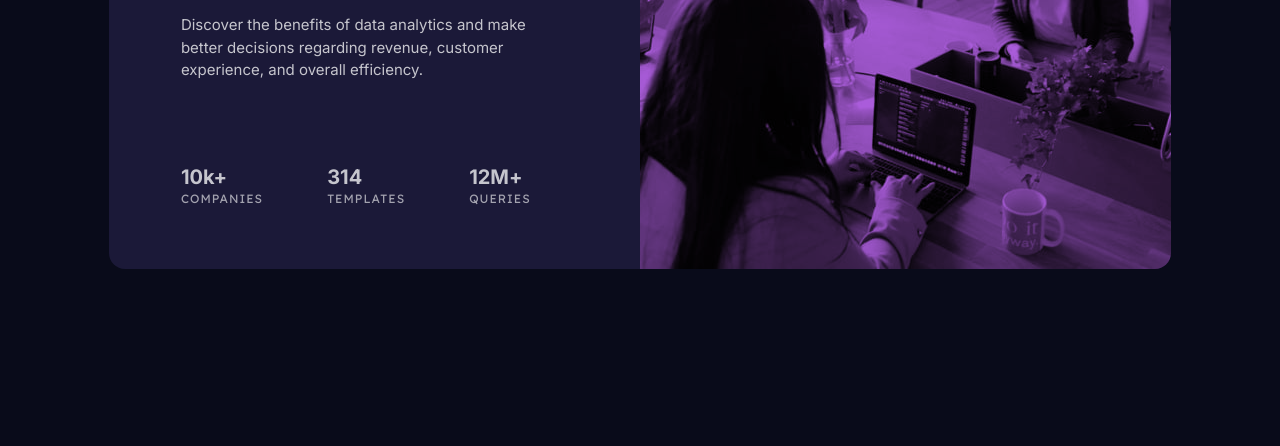
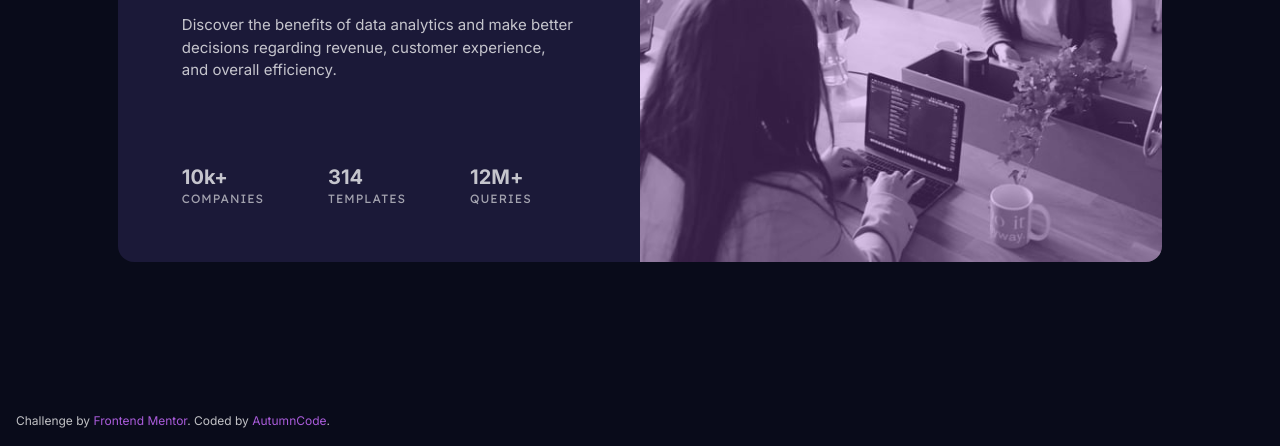
Before and after one commit to AutumnsCode/fem, a website built with Vite: page newbie/state-preview-card/index.html in a window 1280 px wide. Shown: the part 354-800 px from the top of the page. Built offline with nearby package versions, Linux system fonts and the light colour scheme.

Commit message:
complete challenge

```diff
--- a/newbie/state-preview-card/index.html
+++ b/newbie/state-preview-card/index.html
@@ -17,7 +17,8 @@
   <main class="container">
     <article class="article">
       <div class="article-body">
-        <h1>Get <span>insights</span> that help your business grow.</h1>
+        <div>
+          <h1>Get <span>insights</span> that help your business grow.</h1>
         <p class="article-body-para">Discover the benefits of data analytics and make better decisions regarding revenue, customer
           experience, and overall efficiency.</p>
         <div class="flex flow article-info">
@@ -34,14 +35,17 @@
             <h3>queries</h3>
           </div>
         </div>
+        </div>
       </div>
-      <div class="article-image"></div>
+      <picture class="article-image">
+        <source media="(min-width: 40em)" srcset="/images/image-header-desktop.jpg">
+        <img src="/images/image-header-mobile.jpg" alt="">
+      </picture>
     </article>
   </main>
-
-  <!-- <div class="attribution">
+  <footer>
     Challenge by <a href="https://www.frontendmentor.io?ref=challenge" target="_blank">Frontend Mentor</a>.
-    Coded by <a href="#">Your Name Here</a>.
-  </div> -->
+    Coded by <a href="https://www.frontendmentor.io/profile/AutumnsCode">AutumnCode</a>.
+  </footer>
 </body>
 </html>
--- a/newbie/state-preview-card/src/sass/abstract/_breakpoints.scss
+++ b/newbie/state-preview-card/src/sass/abstract/_breakpoints.scss
@@ -1,3 +1,3 @@
 $breakpoints: (
-  "desktop": 40em,
+  "desktop": 45em,
 )
--- a/newbie/state-preview-card/src/sass/base/_body.scss
+++ b/newbie/state-preview-card/src/sass/base/_body.scss
@@ -3,7 +3,6 @@ body {
   place-content: center;
   background: hsl(var(--clr-vd-blue));
   color: hsl(var(--clr-white) / 0.75);
-  width: 100vw;
   font-family: var(--ff-normal);
-  font-size: 15px;
+  font-size: 0.9375rem;
 }
--- /dev/null
+++ b/newbie/state-preview-card/src/sass/base/_footer.scss
@@ -0,0 +1,11 @@
+footer {
+  position: absolute;
+  bottom: 1rem;
+  left: 1rem;
+  font-size: .75rem;
+
+  a {
+    text-decoration: none;
+    color: hsl(var(--clr-soft-violet));
+  }
+}
--- a/newbie/state-preview-card/src/sass/base/_index.scss
+++ b/newbie/state-preview-card/src/sass/base/_index.scss
@@ -2,3 +2,4 @@
 @forward 'reset';
 @forward 'body';
 @forward 'container';
+@forward 'footer'
--- a/newbie/state-preview-card/src/sass/layout/_article.scss
+++ b/newbie/state-preview-card/src/sass/layout/_article.scss
@@ -2,42 +2,44 @@
 
 .article {
   display: flex;
+  max-width: 21.5625em;
+
+  border-radius: 1rem;
+  overflow: hidden;
   flex-direction: column-reverse;
-  width: 100%;
-  max-width: 21.5625rem;
-  border-radius: 8px;
-  overflow: hidden;
 
   @include mq-min(desktop) {
     flex-direction: row;
-    max-width: 69.625rem;
-    border-radius: 1rem;
+    max-width: 69.625em;
+    flex-wrap: nowrap;
   }
-  &-image {
-    height: 15rem;
-    background: url(/images/image-header-mobile.jpg), hsl(var(--clr-soft-violet));
 
-    background-size: cover;
+  picture {
+    flex-basis: 100%;
     position: relative;
-    background-blend-mode: multiply;
 
-
-    @include mq-min(desktop) {
-      flex-basis: 50%;
-      height: auto;
-      background: url(/images/image-header-desktop.jpg), hsl(var(--clr-soft-violet));
+    &::before {
+      content: '';
+      width: 100%;
+      height: 100%;
+      position: absolute;
+      background-color: hsl(var(--clr-soft-violet) / 0.3);
+    }
+    img {
+      height: 100%;
+      object-fit: cover;
     }
   }
 
   &-body {
-    padding: 2.5rem 2rem;
+    box-sizing: border-box;
+
     background: hsl(var(--clr-d-desaturated-blue));
     text-align: center;
-
-    @include mq-min(desktop) {
-      flex-basis: 50%;
-      padding: 5rem 4.5rem 4rem;
-      text-align: left;
+    display: flex;
+    align-items: center;
+    > div {
+      padding: 2.5rem 2rem;
     }
 
     h1 {
@@ -49,18 +51,26 @@
       span {
         color: hsl(var(--clr-soft-violet))
       }
-
-      @include mq-min(desktop) {
-        font-size: 2.25rem;
-        margin-bottom: 2rem;
-
-      }
     }
 
     &-para {
       margin-bottom: 3rem;
+    }
 
-      @include mq-min(desktop) {
+    @include mq-min(desktop){
+
+      text-align: left;
+      flex-basis: 100%;
+      > div {
+        padding: 3rem 4rem 2rem;
+      }
+
+      h1 {
+        font-size: 2.25rem;
+        margin-bottom: 2rem;
+      }
+
+      &-para {
         margin-bottom: 5rem;
       }
     }
@@ -68,6 +78,7 @@
 
   &-info {
     flex-direction: column;
+    gap: 2rem;
 
     p {
       font-weight: 700;
@@ -77,11 +88,11 @@
     h3 {
       text-transform: uppercase;
       font-weight: 400;
+      font-family: var(--ff-second);
       line-height: 1.1;
-      font-size: 12px;
+      font-size: 0.75rem;
       letter-spacing: 2px;
       color: hsl(var(--clr-white) / 0.6);
-      font-family: var(--ff-second);
     }
 
     @include mq-min(desktop) {
@@ -95,9 +106,32 @@
   }
 }
 
-.flow> *:where(:not(:first-child)) {
-  margin-top: 2rem;
-  @include mq-min(desktop) {
-    margin-top: 0;
-  }
-}
+
+//   &-info {
+//     flex-direction: column;
+
+//     p {
+//       font-weight: 700;
+//       font-size: 1.25rem;
+//     }
+
+//     h3 {
+//       text-transform: uppercase;
+//       font-weight: 400;
+//       line-height: 1.1;
+//       font-size: 12px;
+//       letter-spacing: 2px;
+//       color: hsl(var(--clr-white) / 0.6);
+//       font-family: var(--ff-second);
+//     }
+
+//     @include mq-min(desktop) {
+//       flex-direction: row;
+//       gap: 4rem;
+
+//       h3 {
+//         letter-spacing: 1px;
+//       }
+//     }
+//   }
+// }
```
Also changed, not shown: newbie/state-preview-card/README.md.
